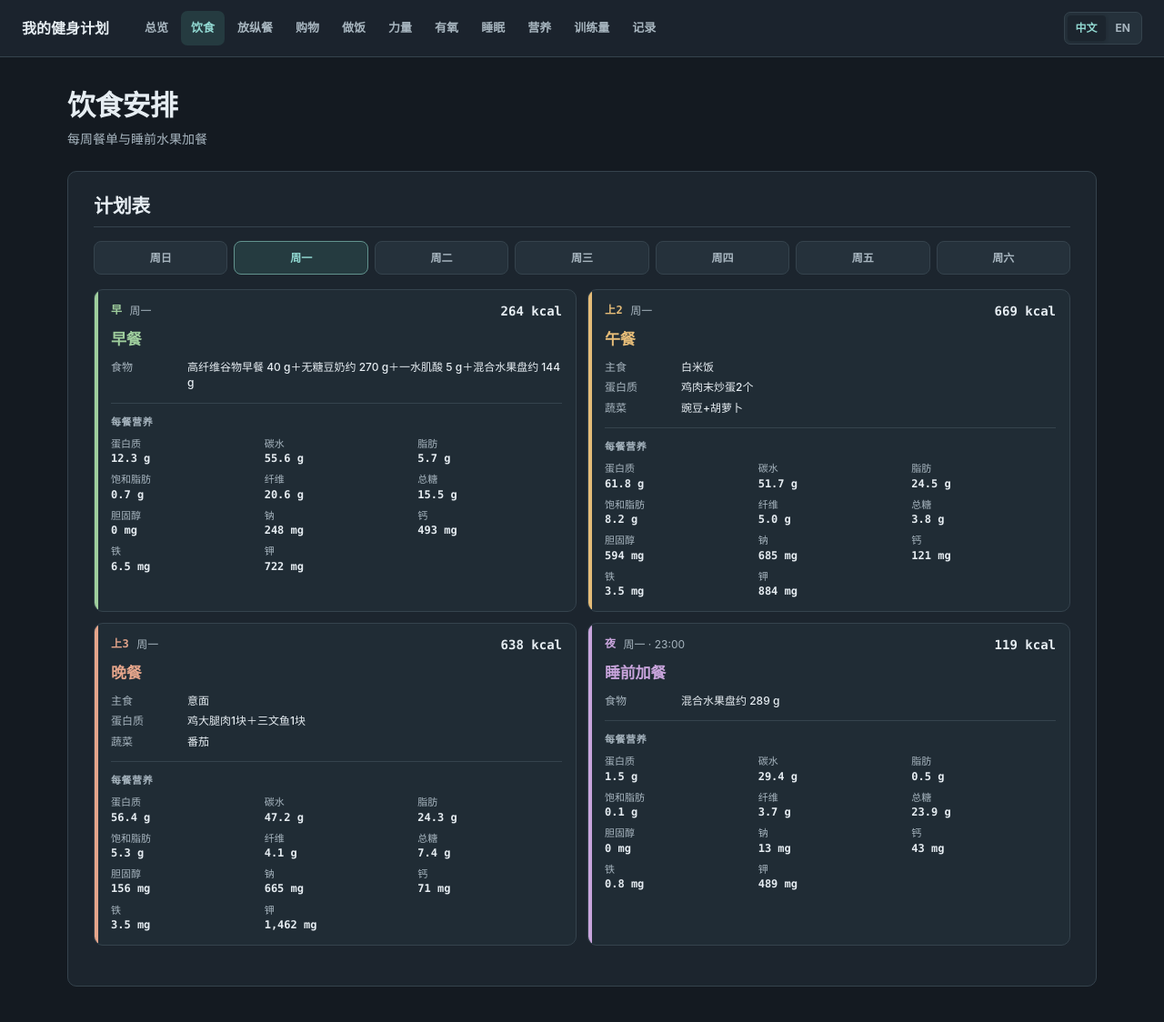
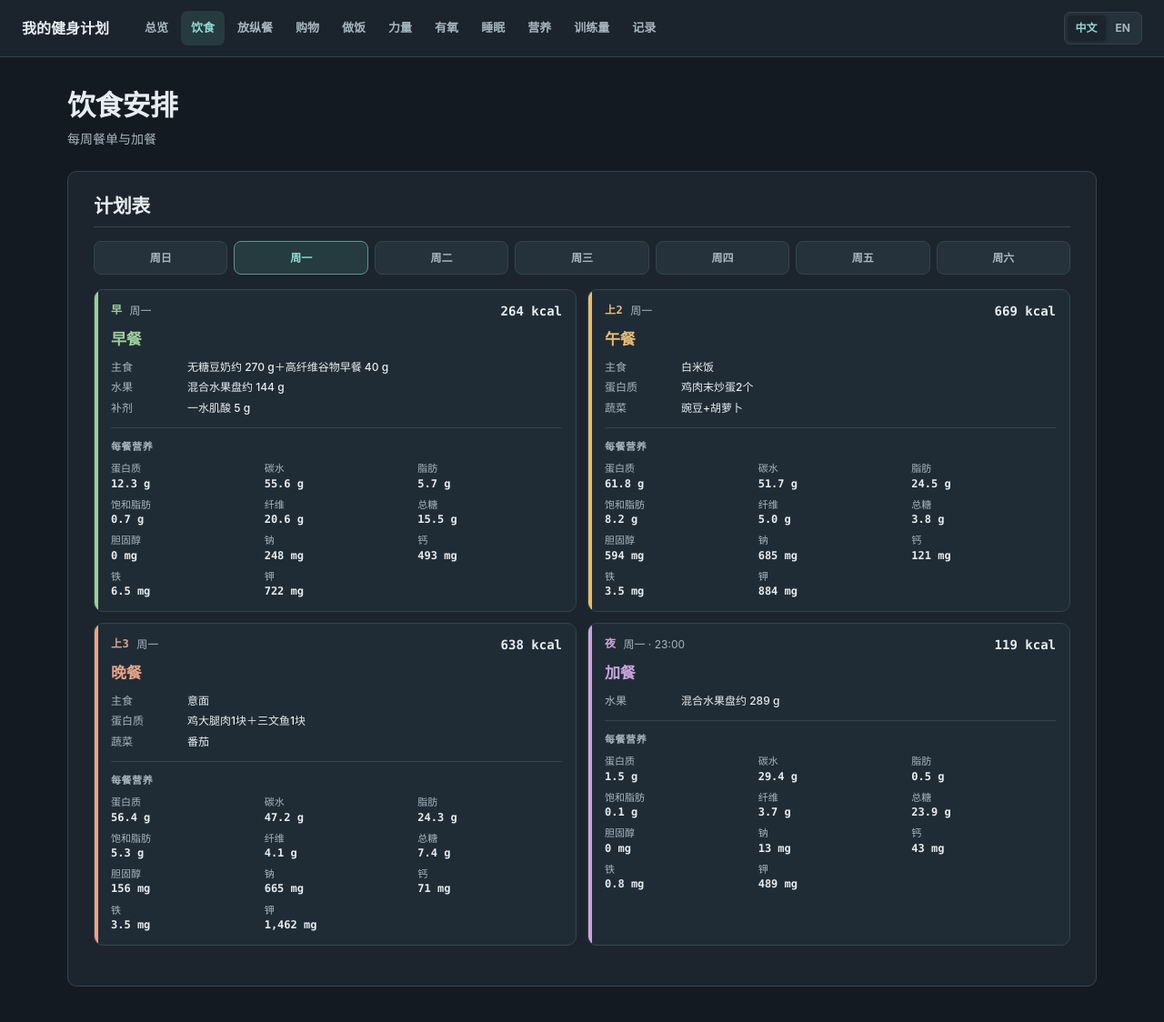
Before and after one commit to yunhaixiang/fitness, a Jekyll site: the page built from diet.md, in a window 1280 px wide and 1165 px high. Shown: the top 1124 px of the window at 91% size. Built offline with Jekyll 4.4.1, drawn with Linux system fonts in a browser that asks for light colours.

Commit message:
Organize breakfast ingredients and rename snack

```diff
--- a/assets/diet-view.js
+++ b/assets/diet-view.js
@@ -86,8 +86,19 @@
       when.append(make('span', 'diet-meal-number', snack ? label('夜', 'PM') : label('早', 'AM')));
       when.append(make('span', '', `${days[dayIndex]}${snack ? ' · 23:00' : ''}`));
       top.append(when, make('strong', 'diet-meal-kcal', `${meal.kcal} kcal`));
-      card.append(top, make('h4', 'diet-meal-title', snack ? label('睡前加餐', 'Bedtime Snack') : label('早餐', 'Breakfast')));
-      addIngredients(card, [['食物', 'Food', en ? meal.foodEn : meal.foodZh]]);
+      card.append(top, make('h4', 'diet-meal-title', snack ? label('加餐', 'Snack') : label('早餐', 'Breakfast')));
+      const food = en ? meal.foodEn : meal.foodZh;
+      if (snack) {
+        addIngredients(card, [['水果', 'Fruit', food]]);
+      } else {
+        const separator = en ? ' + ' : '＋';
+        const parts = food.split(separator);
+        addIngredients(card, parts.length === 4 ? [
+          ['主食', 'Staple', [parts[1], parts[0]].join(separator)],
+          ['水果', 'Fruit', parts[3]],
+          ['补剂', 'Supplement', parts[2]]
+        ] : [['食物', 'Food', food]]);
+      }
       addNutrition(card, meal);
       return card;
     };
--- a/assets/i18n.js
+++ b/assets/i18n.js
@@ -14,7 +14,7 @@
     '吃饭与备餐': 'Food & meal prep',
     '今日': 'Today', '锻炼': 'Training',
     '启用 JavaScript 后显示今日安排；完整计划可在饮食、力量和有氧页面查看。': 'Enable JavaScript to see today’s plan. The full schedules are on the Diet, Strength and Cardio pages.',
-    '饮食安排': 'Meal plan', '本周 14 餐、早餐与睡前水果加餐': '14 Meals This Week, Breakfast and a Bedtime Fruit Snack',
+    '饮食安排': 'Meal plan', '本周 14 餐、早餐与加餐': '14 Meals This Week, Breakfast and a Snack',
     '购物清单': 'Shopping list', '按周购买、按需补货；可搜索和勾选': 'Weekly groceries, restocks, search and checkboxes',
     '做饭流程': 'Cooking workflow', '半周七餐、厨具线程、分盘表': 'Seven meals per batch, parallel cooking and portioning',
     '训练与恢复': 'Training & recovery', '力量训练': 'Strength training',
@@ -29,7 +29,7 @@
     '每日营养与消耗构成': 'Daily Nutrition and Expenditure Breakdown',
     '实际记录': 'Actual records', '身体、饮食、训练、有氧与睡眠趋势': 'Body, diet, training, cardio and sleep trends',
     '实际记录只保存在当前浏览器，请定期在记录页导出备份。': 'Records are saved in this browser only. Export backups regularly from the Log page.',
-    '每周餐单与睡前水果加餐': 'Weekly Meals and a Bedtime Fruit Snack',
+    '每周餐单与加餐': 'Weekly Meals and a Snack',
     '计划表': 'Meal schedule',
     '早餐：高纤维谷物早餐40 g + 无糖豆奶约270 g + 一水肌酸 5g + 水果（周日—周二混合水果盘约144 g；周三—周六奇异果1个）。': 'Breakfast: 40 g high-fibre cereal + about 270 g unsweetened soy milk + 5 g creatine monohydrate + fruit (about 144 g mixed fruit Sunday–Tuesday; one kiwi Wednesday–Saturday).',
     '睡前水果加餐（23:00）：周日—周二混合水果盘约289 g；周三—周六奇异果2个。': 'Bedtime fruit snack (23:00): about 289 g mixed fruit Sunday–Tuesday; two kiwis Wednesday–Saturday.',
@@ -90,7 +90,7 @@
     '放松：5分钟，逐渐降到3–4 km/h（约1.9–2.5 mph）走路。': 'Cool down: gradually slow to 3–4 km/h (about 1.9–2.5 mph) for 5 minutes.',
     '睡眠与恢复': 'Sleep & recovery', '作息、温和瑜伽与冥想': 'Routine, gentle yoga and meditation',
     '调暗灯光，停止屏幕使用': 'Dim the lights; stop using screens',
-    '睡前水果加餐': 'Bedtime fruit snack',
+    '睡前水果加餐': 'Bedtime fruit snack', '加餐': 'Snack',
     '洗漱；服用褪黑素 2.5 mg、甘氨酸镁 200 mg': 'Wash up; take 2.5 mg melatonin and 200 mg magnesium bisglycinate',
     '温和瑜伽': 'Gentle yoga', '冥想': 'Meditation', '上床睡觉': 'Go to bed', '起床': 'Wake up',
     '洗漱': 'Wash up', '使用 Hume Body Pod': 'Use Hume Body Pod',
--- a/assets/today.js
+++ b/assets/today.js
@@ -49,7 +49,7 @@
       const food = [3, 4, 5].map((index) => translated(cell(row, index))).filter(Boolean).join(' · ');
       addMeal(kind, label(zh, english), food, cell(row, 6));
     }
-    addMeal('snack', label('睡前水果加餐 · 23:00', 'Bedtime Fruit Snack · 23:00'), en ? snack.foodEn : snack.foodZh, snack.kcal);
+    addMeal('snack', label('加餐 · 23:00', 'Snack · 23:00'), en ? snack.foodEn : snack.foodZh, snack.kcal);
   }
 
   function renderTraining(day) {
--- a/diet.md
+++ b/diet.md
@@ -1,7 +1,7 @@
 ---
 layout: default
 title: 饮食安排
-description: 每周餐单与睡前水果加餐
+description: 每周餐单与加餐
 permalink: /diet/
 diet: true
 ---
@@ -10,8 +10,8 @@ diet: true
 
 
 <noscript>
-<p>周日—周二早餐：{{ site.data.meal_nutrition.meals.fruit_breakfast.foodZh }}；睡前加餐（23:00）：{{ site.data.meal_nutrition.meals.fruit_snack.foodZh }}。</p>
-<p>周三—周六早餐：{{ site.data.meal_nutrition.meals.kiwi_breakfast.foodZh }}；睡前加餐（23:00）：{{ site.data.meal_nutrition.meals.kiwi_snack.foodZh }}。</p>
+<p>周日—周二早餐：{{ site.data.meal_nutrition.meals.fruit_breakfast.foodZh }}；加餐（23:00）：{{ site.data.meal_nutrition.meals.fruit_snack.foodZh }}。</p>
+<p>周三—周六早餐：{{ site.data.meal_nutrition.meals.kiwi_breakfast.foodZh }}；加餐（23:00）：{{ site.data.meal_nutrition.meals.kiwi_snack.foodZh }}。</p>
 </noscript>
 
 
--- a/index.html
+++ b/index.html
@@ -39,7 +39,7 @@ hide_hero: true
 <section class="dashboard-section" aria-labelledby="food-heading">
   <h2 id="food-heading">吃饭与备餐</h2>
   <div class="link-grid food-link-grid">
-    <a href="{{ '/diet/' | relative_url }}"><strong>饮食安排</strong><span>本周 14 餐、早餐与睡前水果加餐</span></a>
+    <a href="{{ '/diet/' | relative_url }}"><strong>饮食安排</strong><span>本周 14 餐、早餐与加餐</span></a>
     <a href="{{ '/treats/' | relative_url }}"><strong>放纵餐</strong><span>常见食物的热量与赤字影响</span></a>
     <a href="{{ '/shopping/' | relative_url }}"><strong>购物清单</strong><span>按周购买、按需补货；可搜索和勾选</span></a>
     <a href="{{ '/cooking/' | relative_url }}"><strong>做饭流程</strong><span>半周七餐、厨具线程、分盘表</span></a>
```
Also changed, not shown: sleep.md (+1 -1 lines).
